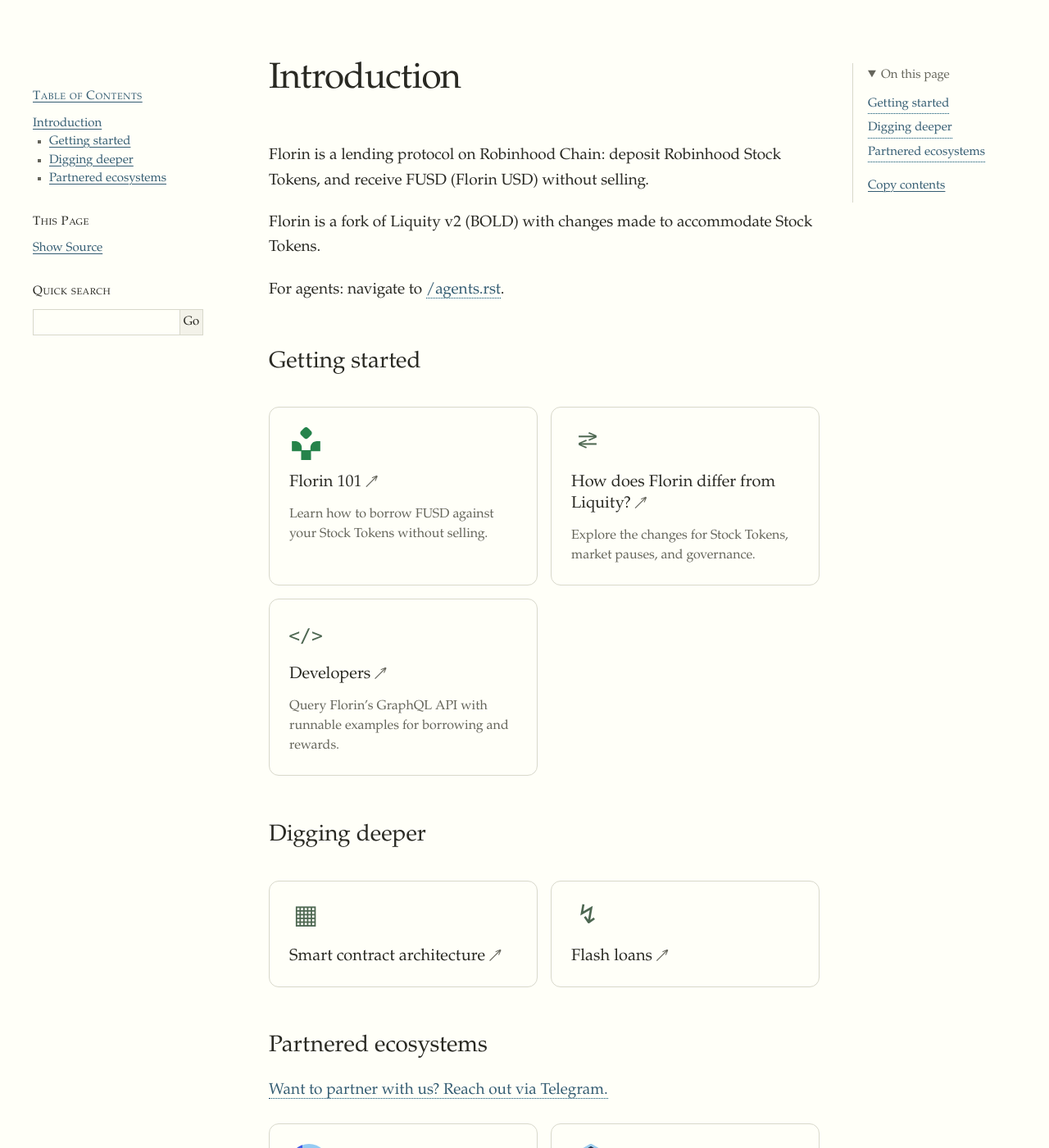
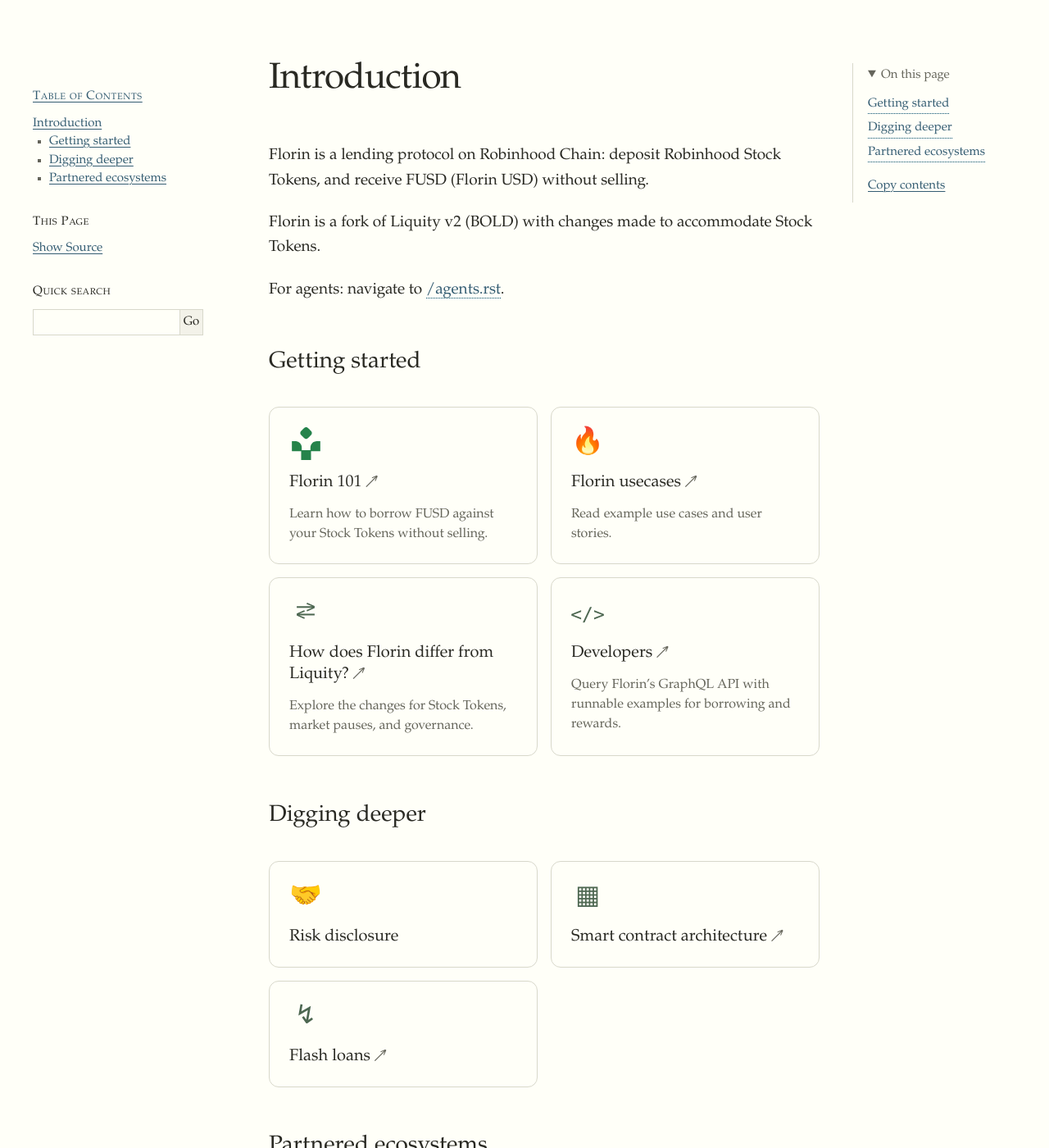
Before and after one commit to fluidity-money/florin.so, a Sphinx documentation site: the page built from docs/index.rst, in a window 1280 px wide and 1400 px high. Shown: the whole window at 82% size. Built offline with Sphinx 7.4.7, drawn with Linux system fonts in a browser that asks for light colours.

Commit message:
More information

```diff
--- a/docs/index.rst
+++ b/docs/index.rst
@@ -19,6 +19,11 @@ Getting started
 			<span class="docs-card__title">Florin 101 <span aria-hidden="true">↗</span></span>
 			<span class="docs-card__description">Learn how to borrow FUSD against your Stock Tokens without selling.</span>
 		</a>
+		<a class="docs-card" href="usecases.html">
+			<span class="docs-card__icon" aria-hidden="true">🔥</span>
+			<span class="docs-card__title">Florin usecases <span aria-hidden="true">↗</span></span>
+			<span class="docs-card__description">Read example use cases and user stories.</span>
+		</a>
 		<a class="docs-card" href="how-does-florin-differ-from-liquity.html">
 			<span class="docs-card__icon" aria-hidden="true">⇄</span>
 			<span class="docs-card__title">How does Florin differ from Liquity? <span aria-hidden="true">↗</span></span>
@@ -37,6 +42,10 @@ Digging deeper
 .. raw:: html
 
 	<div class="docs-card-grid">
+		<a class="docs-card" href="risk-disclosure.html">
+			<span class="docs-card__icon" aria-hidden="true">🤝</span>
+			<span class="docs-card__title">Risk disclosure</span>
+		</a>
 		<a class="docs-card" href="smart-contract-architecture.html">
 			<span class="docs-card__icon" aria-hidden="true">▦</span>
 			<span class="docs-card__title">Smart contract architecture <span aria-hidden="true">↗</span></span>
--- /dev/null
+++ b/docs/usecases.rst
@@ -0,0 +1,2 @@
+Florin usecases
+===============
```
